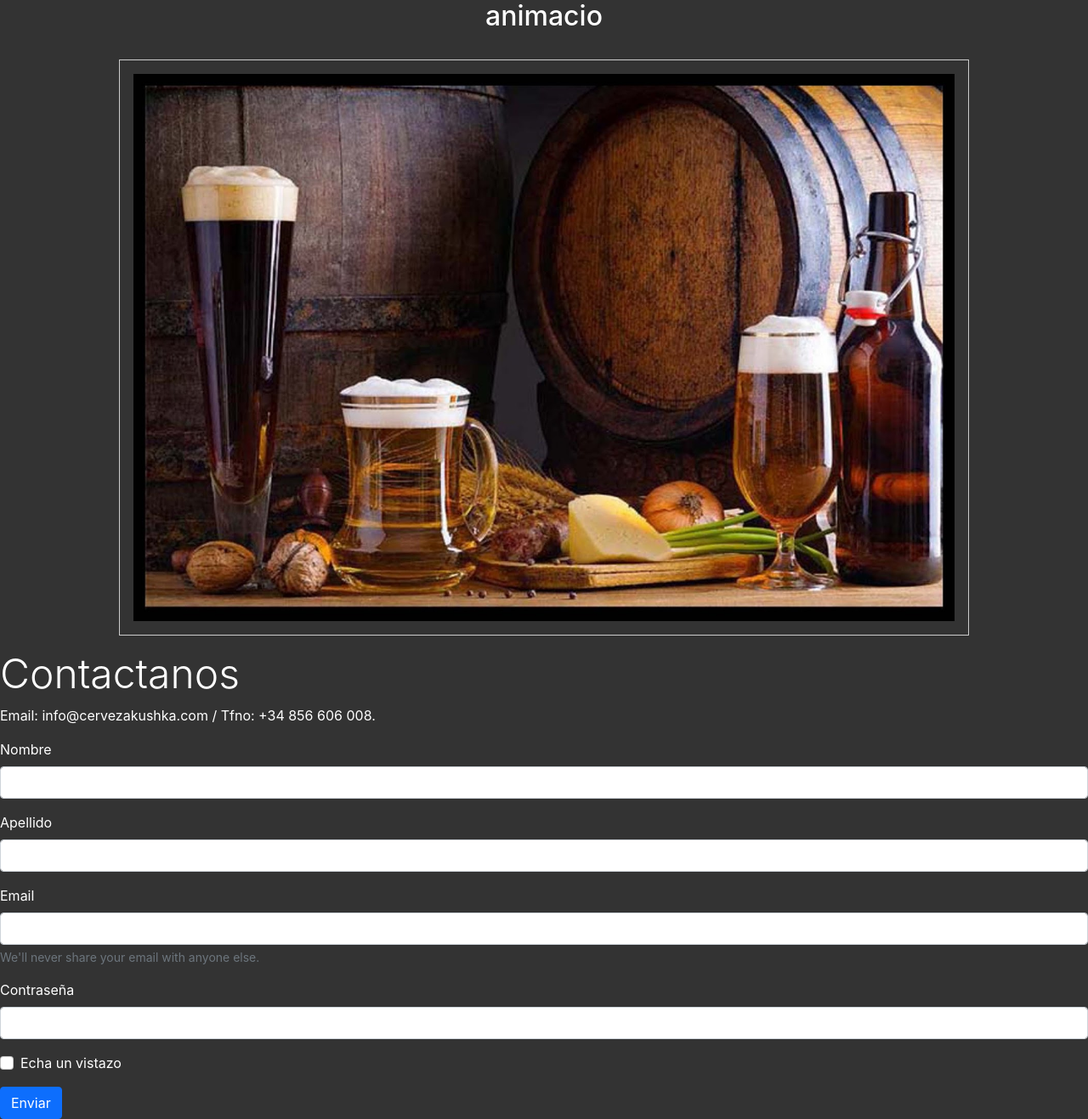
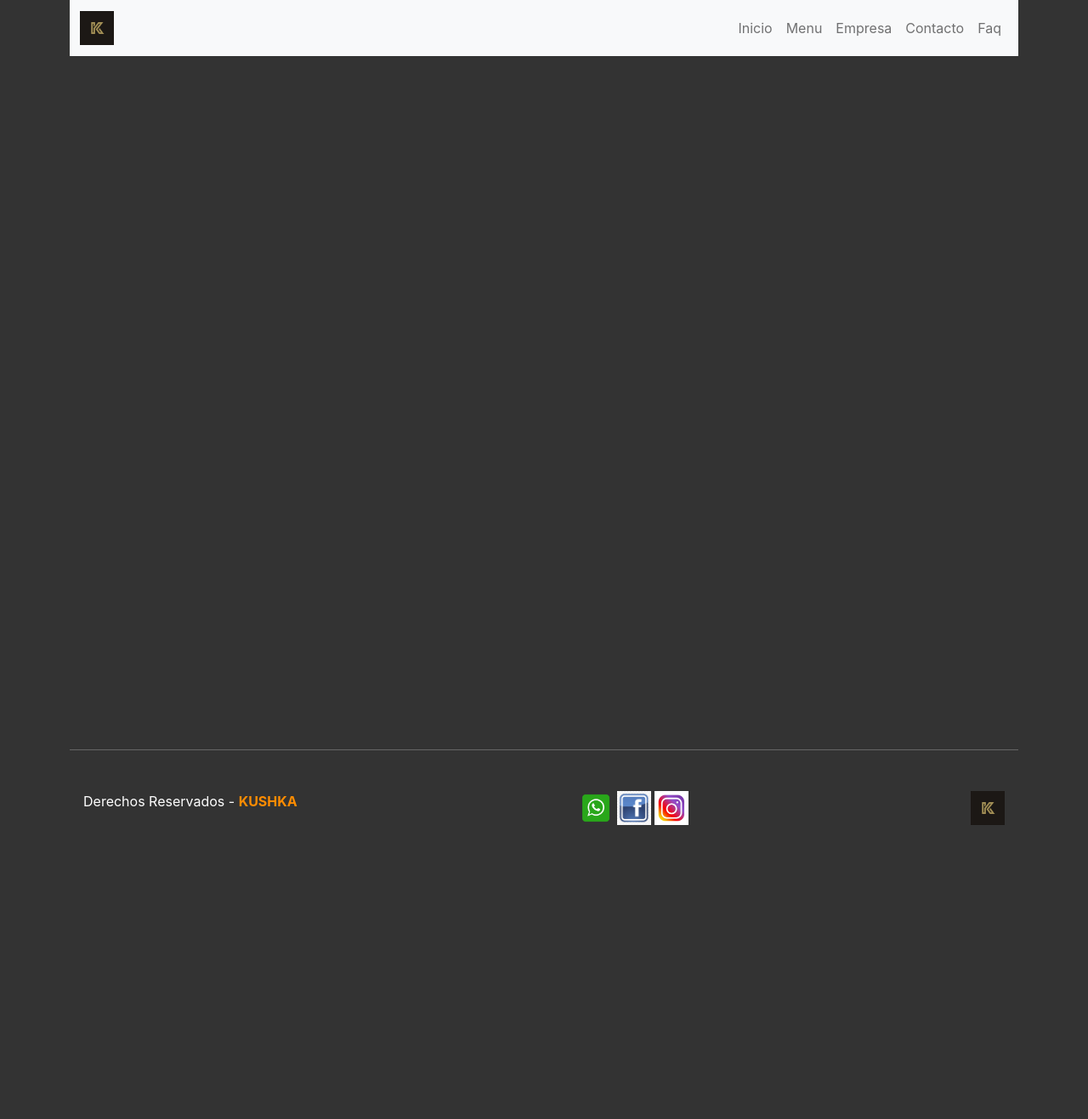
Before and after one commit to Omar-36910/Proyecto-final, a plain HTML site: page index.html in a window 1280 px wide. Shown: the whole page at 85% size. After the commit the page ends 1003 px from the top, so only its background shows below. Drawn offline with nearby package versions, Linux system fonts and the light colour scheme.

Commit message:
modificando el index y la pagina preguntas frecuentes

```diff
--- a/index.html
+++ b/index.html
@@ -4,7 +4,7 @@
   <meta charset="UTF-8">
   <meta http-equiv="X-UA-Compatible" content="IE=edge">
   <meta name="viewport" content="width=device-width, initial-scale=1.0">
-        <title>Contacto - KUSHKA</title>
+  <title>Inicio - KUSHKA</title>
 
  <!-- Bootstrap -->
  <link rel="stylesheet" href="https://cdn.jsdelivr.net/npm/bootstrap@5.1.3/dist/css/bootstrap.min.css">
@@ -13,50 +13,59 @@
 
  <!-- css personalizado -->
  <link rel="stylesheet" href="/css/estilos.css">
+
+ <!-- FontAwesome - Iconos  -->
+ <script src="https://kit.fontawesome.com/e0d0b4a478.js" crossorigin="anonymous"></script>
+
 </head>
+
 <body>
+  <div class="container">
+    <header>
+      <nav class="navbar navbar-expand-lg navbar-light bg-light">
+        <div class="container-fluid">
+            <a class="navbar-brand" href="#"><img src="/imagenes/logo-k-solo.jpg" alt="logo KUSHKA" width="40" height="40"></a>
+            <button class="navbar-toggler" type="button" data-bs-toggle="collapse" data-bs-target="#navbar">
+                <span class="navbar-toggler-icon"></span>
+            </button>
+            <div class="collapse navbar-collapse" id="navbar">
+                <ul class="navbar-nav ms-auto">
+                    <li class="nav-item">
+                        <a class="nav-link" href="index.html">Inicio</a>
+                    </li>
+                    <li class="nav-item">
+                        <a class="nav-link" href="">Menu</a>
+                    </li>
+                    <li class="nav-item">
+                        <a class="nav-link" href="">Empresa</a>
+                    </li>
+                    <li class="nav-item">
+                        <a class="nav-link" href="/pages/contacto.html">Contacto</a>
+                    </li>
+                    <li class="nav-item">
+                        <a class="nav-link" href="/pages/preguntas-frecuentes.html">Faq</a>
+                    </li>
+                </ul>
+
+            </div>
+        </div>
+    </nav>
+    </header>
+
     <main>
-        <section>
-            <h2>animacio</h2>
-            <div class="caja animaciones">
-                <img class="gatito" src="/imagenes/cerveza_artesanal1.jpg" alt="cerveza">
+
+    </main>
+    <hr>
+    <footer class="footer">
+        <a href="index.html"><img src="/imagenes/logo-k-solo.jpg" alt="Logo de KUSHKA" width="40" height="40"></a>
+        <div>
+            <img src="/imagenes/logo-whatapps-grande.png" alt="logo de whathapps" width="40" height="40">
+            <img src="/imagenes/face-cuadrado.png" alt="logo de facebook" width="40" height="40">
+            <img src="/imagenes/logo-instagran.jpg" alt="logo de instagram" width="40" height="40">
         </div>
-        </section>
-        <section>
-            <div class="ms-auto">
-                <h1 class="display-5">Contactanos</h1>
-                <p>Email: info@cervezakushka.com / Tfno: +34 856 606 008.</p>
+        <p class="footer__copy">Derechos Reservados - <a class="#">KUSHKA</a></p>
+    </footer>
   </div>
-
-            <!-- formulario -->
-            <form>
-                <div class="mb-3">
-                  <label for="exampleInputEmail1" class="form-label">Nombre</label>
-                  <input type="email" class="form-control" id="exampleInputEmail1" aria-describedby="emailHelp">
-                  <div id="emailHelp" class="form-text"></div>
-                </div>
-                <div class="mb-3">
-                    <label for="exampleInputEmail1" class="form-label">Apellido</label>
-                    <input type="email" class="form-control" id="exampleInputEmail1" aria-describedby="emailHelp">
-                    <div id="emailHelp" class="form-text"></div>
-                  </div>
-                  <div class="mb-3">
-                    <label for="exampleInputEmail1" class="form-label">Email</label>
-                    <input type="email" class="form-control" id="exampleInputEmail1" aria-describedby="emailHelp">
-                    <div id="emailHelp" class="form-text">We'll never share your email with anyone else.</div>
-                  </div>
-                <div class="mb-3">
-                  <label for="exampleInputPassword1" class="form-label">Contraseña</label>
-                  <input type="password" class="form-control" id="exampleInputPassword1">
-                </div>
-                <div class="mb-3 form-check">
-                  <input type="checkbox" class="form-check-input" id="exampleCheck1">
-                  <label class="form-check-label" for="exampleCheck1">Echa un vistazo</label>
-                </div>
-                <button type="submit" class="btn btn-primary">Enviar</button>
-              </form>
-        </section>
-    </main>
 
 </body>
 </html>
```
Also changed, not shown: pages/preguntas-frecuentes.html (+1 -1 lines). Lines whose indentation alone changed are shown as unchanged.
